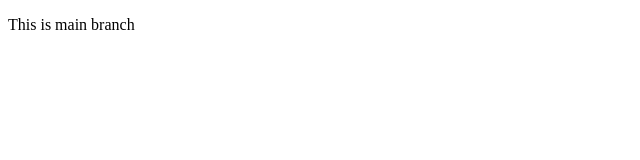
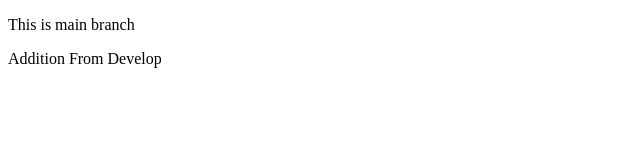
Before and after one commit to Aviad204/demo-itc, a plain HTML site: page index.html in a window 1280 px wide. Shown: the whole page, without its empty margins (0-640 px from the left). Drawn offline with Linux system fonts and the light colour scheme.

Commit message:
Add 2nd p

```diff
--- a/index.html
+++ b/index.html
@@ -10,6 +10,7 @@
 
 <body>
     <p>This is main branch</p>
+    <p>Addition From Develop</p>
 </body>
 
 </html>
```
